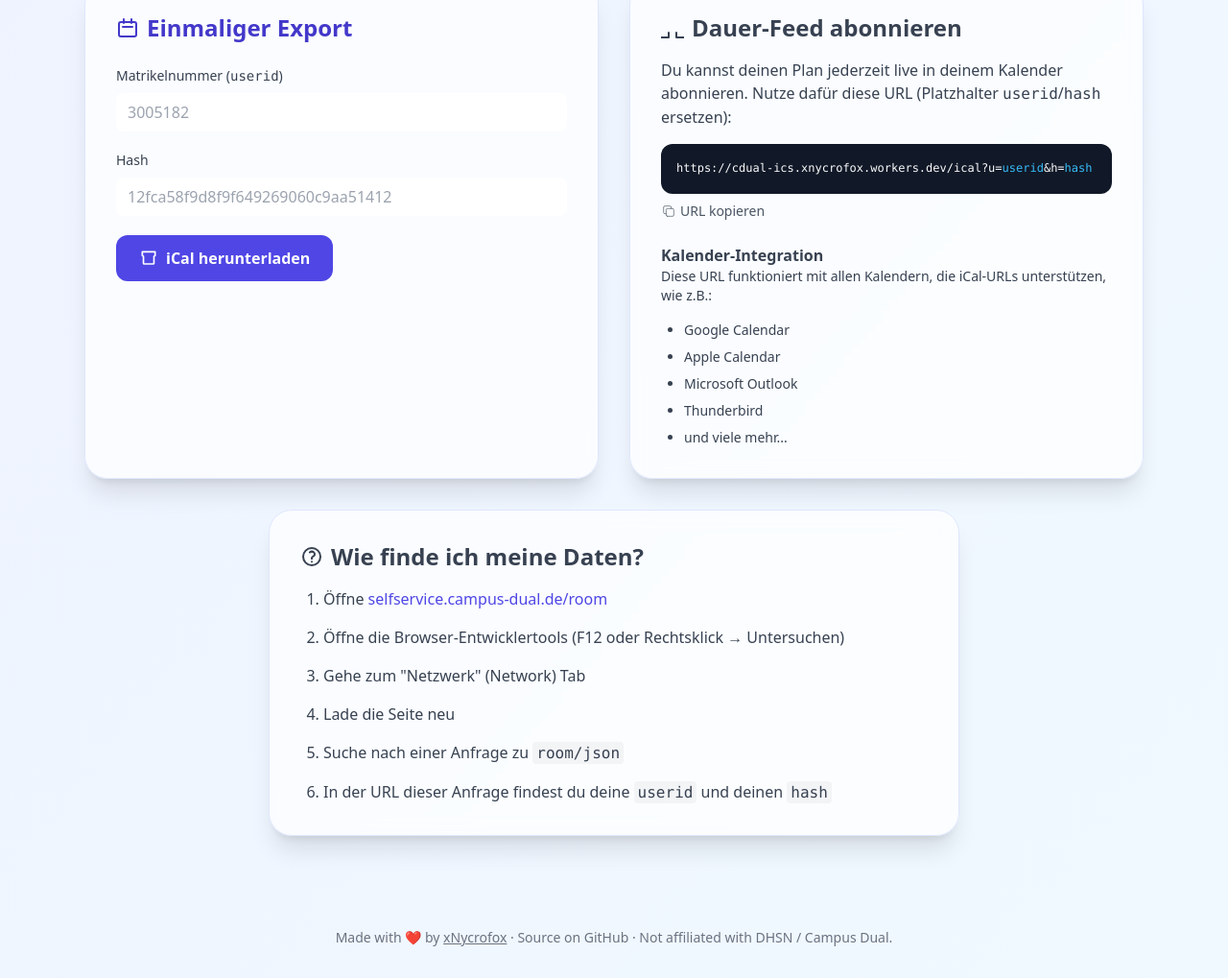
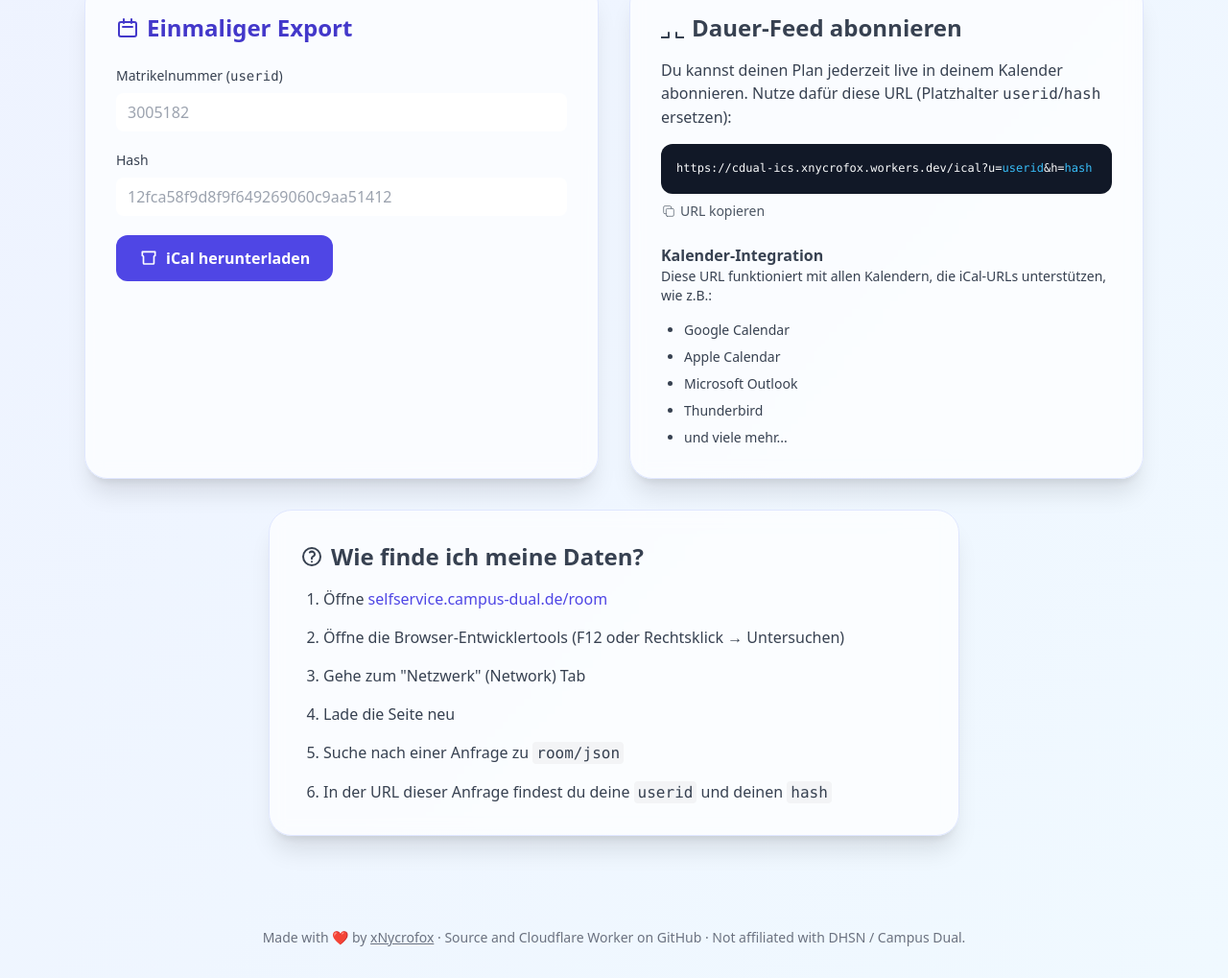
Before and after one commit to xNycrofox/campus-dual-calendar-tool, a website: page index.html in a window 1280 px wide. Shown: the part 501-1520 px from the top of the page at 96% size. Drawn offline with nearby package versions, Linux system fonts and the light colour scheme.

Commit message:
Update footer with new GitHub source link

```diff
--- a/index.html
+++ b/index.html
@@ -109,7 +109,7 @@
   </main>
 
   <footer class="mt-auto py-8 text-center text-sm text-gray-500 dark:text-gray-400">
-    Made with ❤ by <a target="_blank" rel="noopener noreferrer" href="https://github.com/xNycrofox" class="underline hover:text-indigo-600">xNycrofox</a> · Source on GitHub · Not affiliated with DHSN / Campus Dual.
+    Made with ❤ by <a target="_blank" rel="noopener noreferrer" href="https://github.com/xNycrofox" class="underline hover:text-indigo-600">xNycrofox</a> · <a href="https://github.com/xNycrofox/campus-dual-calendar-tool/tree/main" target="_blank">Source and Cloudflare Worker on GitHub</a> · Not affiliated with DHSN / Campus Dual.
   </footer>
 
   <!-- Scripts --------------------------------------------------------------->
```
